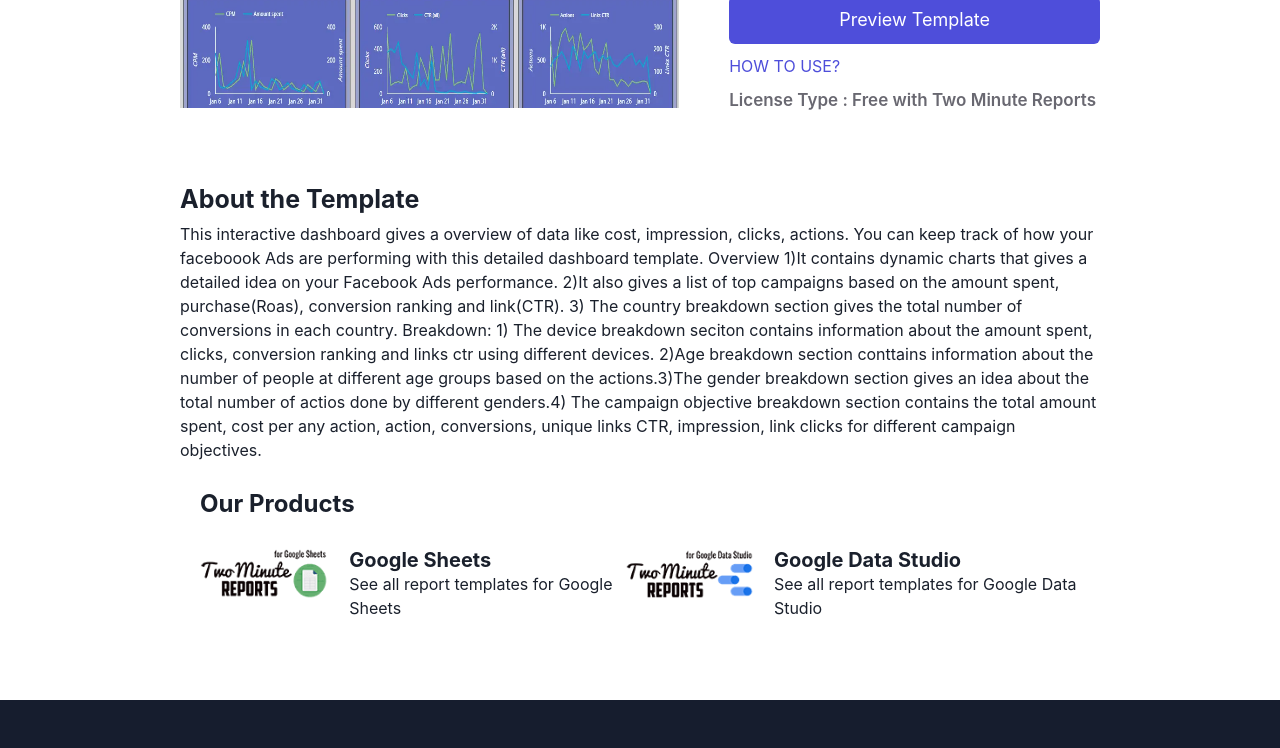
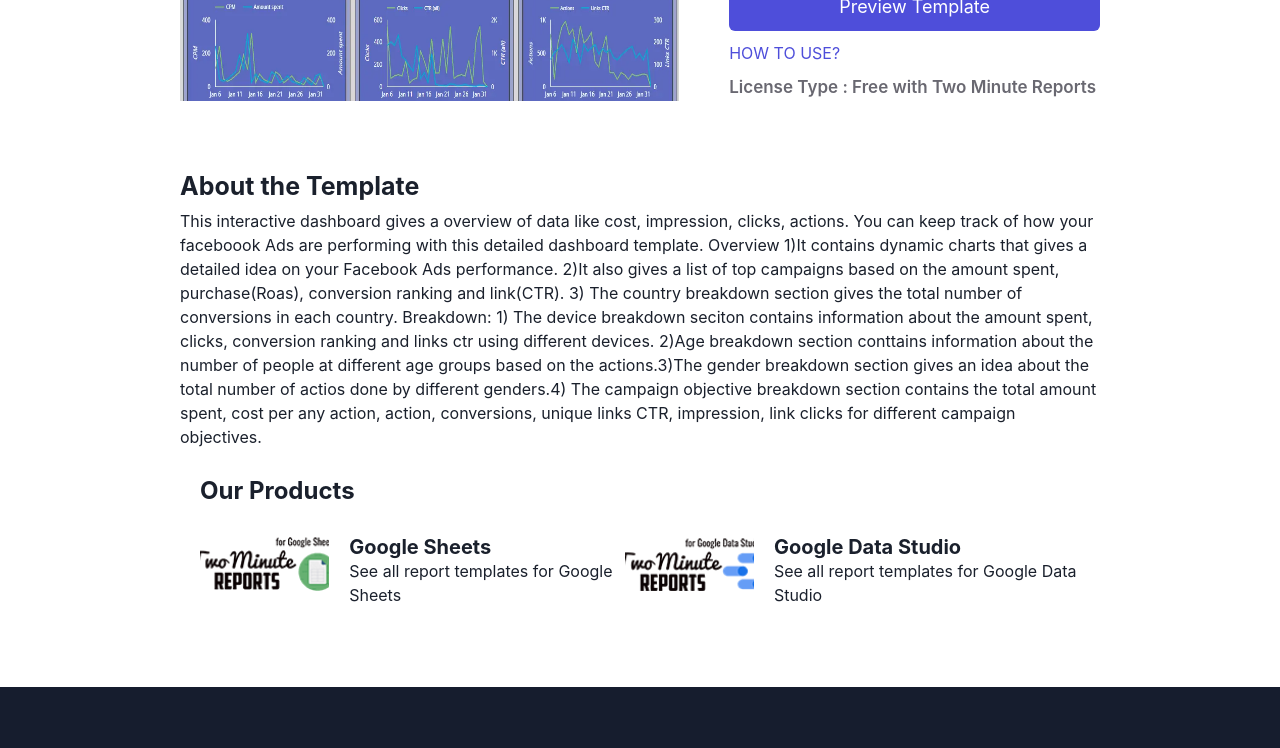
Before and after one commit to kadir12386/nextjs-data-Studio, a Next.js app: page /users/1 in a window 1280 px wide. Shown: the part 500-1248 px from the top of the page. Built offline with nearby package versions, Linux system fonts and the light colour scheme.

Commit message:
changes commit

```diff
--- a/components/Products.js
+++ b/components/Products.js
@@ -1,5 +1,5 @@
-import { Box, Flex, Heading, Text } from "@chakra-ui/react";
-import Image from "next/image";
+import { Box, Flex, Image, Heading, Text } from "@chakra-ui/react";
+// import Image from "next/image";
 import React from "react";
 import Link from "next/link";
 const Products = () => {
@@ -15,7 +15,14 @@
         >
           {/* Box1 */}
           <Box>
-            <Image width={150} height={60} alt="logo" src="/logo2.png" />
+            {/* <Image width={150} height={60} alt="logo" src="/logo2.png" /> */}
+            <Image
+              w={["150px", "150px", "150px", "150px"]}
+              h={["59px"]}
+              objectFit="cover"
+              src="/logo2.png"
+              alt="logo"
+            />
           </Box>
           <Flex
             direction={"column"}
@@ -32,7 +39,14 @@
           </Flex>
           {/* Box2 */}
           <Box pt={["30px", "30px", "0px", "0px"]}>
-            <Image width={150} height={60} alt="logo" src="/logo3.png" />
+            {/* <Image width={150} height={60} alt="logo" src="/logo3.png" /> */}
+            <Image
+              w={["150px", "150px", "150px", "150px"]}
+              h={["59px"]}
+              objectFit="cover"
+              src="/logo3.png"
+              alt="logo"
+            />
           </Box>
           <Flex
             direction={"column"}
--- a/pages/users/[id].js
+++ b/pages/users/[id].js
@@ -55,13 +55,13 @@
           </Badge>
           <Flex>
             <Flex p="5px 0 20px 0">
-              <Image
-                w={["35px"]}
+              {/* <Image
+                w={["35px", "35px", "35px", "35px"]}
                 h={["35px"]}
                 src={data.bottom_icon}
                 alt="icon"
                 objectFit="cover"
-              />
+              /> */}
               {/* next image */}
               {/* <Image
                 width={35}
```
